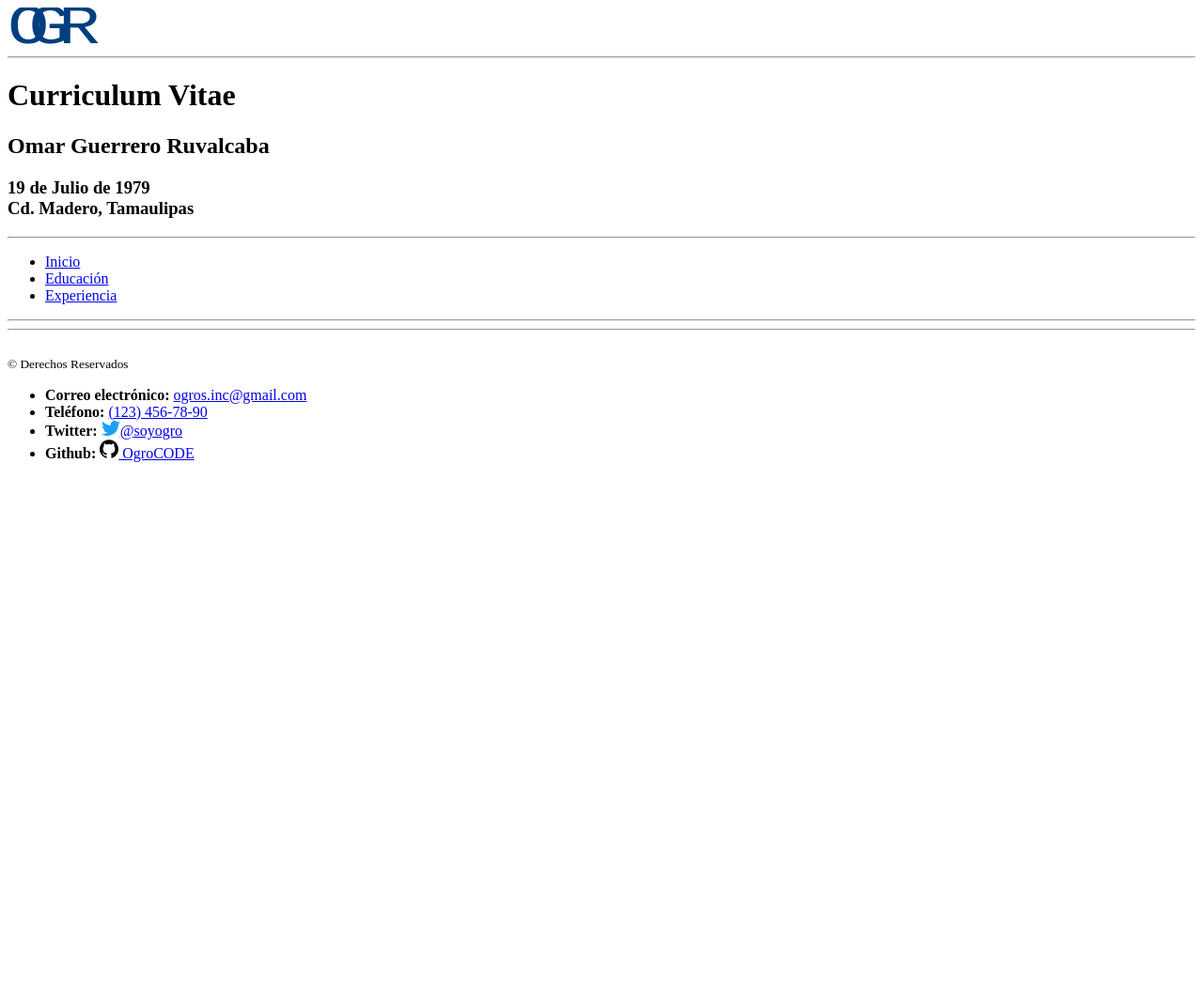
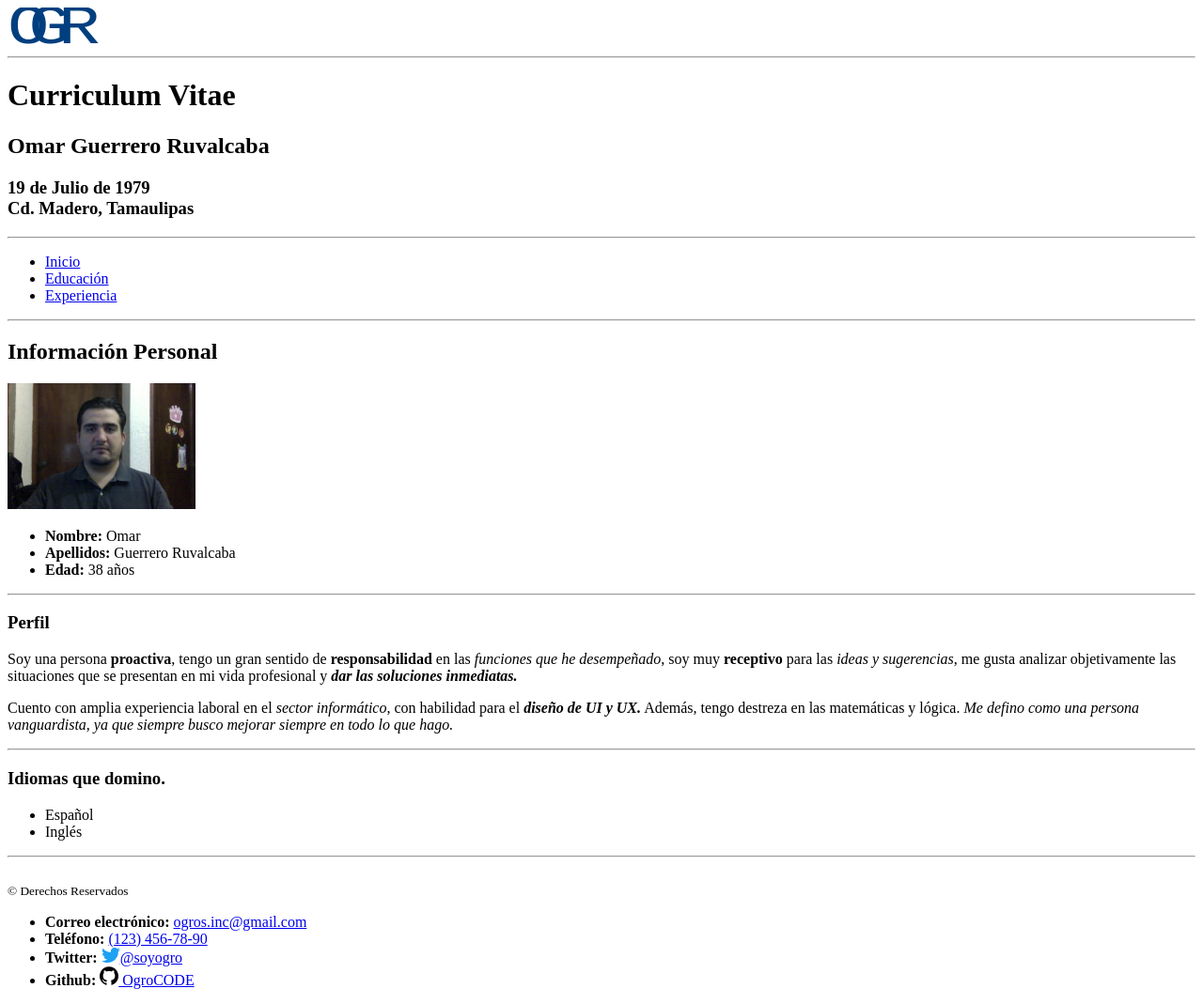
Before and after one commit to OgroCODE/FundamentosHTML-EvaluacionFinal, a plain HTML site: page index.html in a window 1280 px wide. Shown: the whole page at 94% size. Before the commit the page ends 800 px from the top, so only its background shows below. Drawn offline with Linux system fonts and the light colour scheme.

Commit message:
Agregando el contenido al index
Agregando la imagen y el texto requerido por el proyecto, utilizando
las etiquetas article, p, img, h2, h3, strong, em y listas no ordenadas
(ul y li).

```diff
--- a/index.html
+++ b/index.html
@@ -43,9 +43,38 @@
 	<hr>
 
 	<section>
+		<h2>Información Personal</h2>
 		<article>
+			<img src="images/foto_Perfil.jpg" width="200" alt="Perfil Omar Guerrero" title="Perfil Omar Guerrero">
+			<ul>
+				<li><strong>Nombre: </strong>Omar</li>
+				<li><strong>Apellidos: </strong>Guerrero Ruvalcaba</li>
+				<li><strong>Edad: </strong>38 años</li>
+			</ul>
+		</article>
 
+		<hr>
+
+		<article>
+			<h3>Perfil</h3>
+			<p>
+				Soy una persona <strong>proactiva</strong>, tengo un gran sentido de <strong> responsabilidad</strong> en las<em> funciones que he desempeñado</em>, soy muy<strong> receptivo </strong>para las<em> ideas y sugerencias</em>, me gusta analizar objetivamente las situaciones que se presentan en mi vida profesional y<em><strong> dar las soluciones inmediatas.</strong></em>
+			</p>
+			<p>
+				Cuento con amplia experiencia laboral en el<em> sector informático</em>, con habilidad para el<em><strong> diseño de UI y UX.</strong></em> Además, tengo destreza en las matemáticas y lógica.<em> Me defino como una persona vanguardista, ya que siempre busco mejorar siempre en todo lo que hago.</em>
+			</p>
 		</article>
+
+		<hr>
+
+		<article>
+			<h3>Idiomas que domino.</h3>
+			<ul>
+				<li>Español</li>
+				<li>Inglés</li>
+			</ul>
+		</article>
+
 	</section>
 
 	<hr>
```
Also changed, not shown: images/foto_Perfil.jpg (added).
